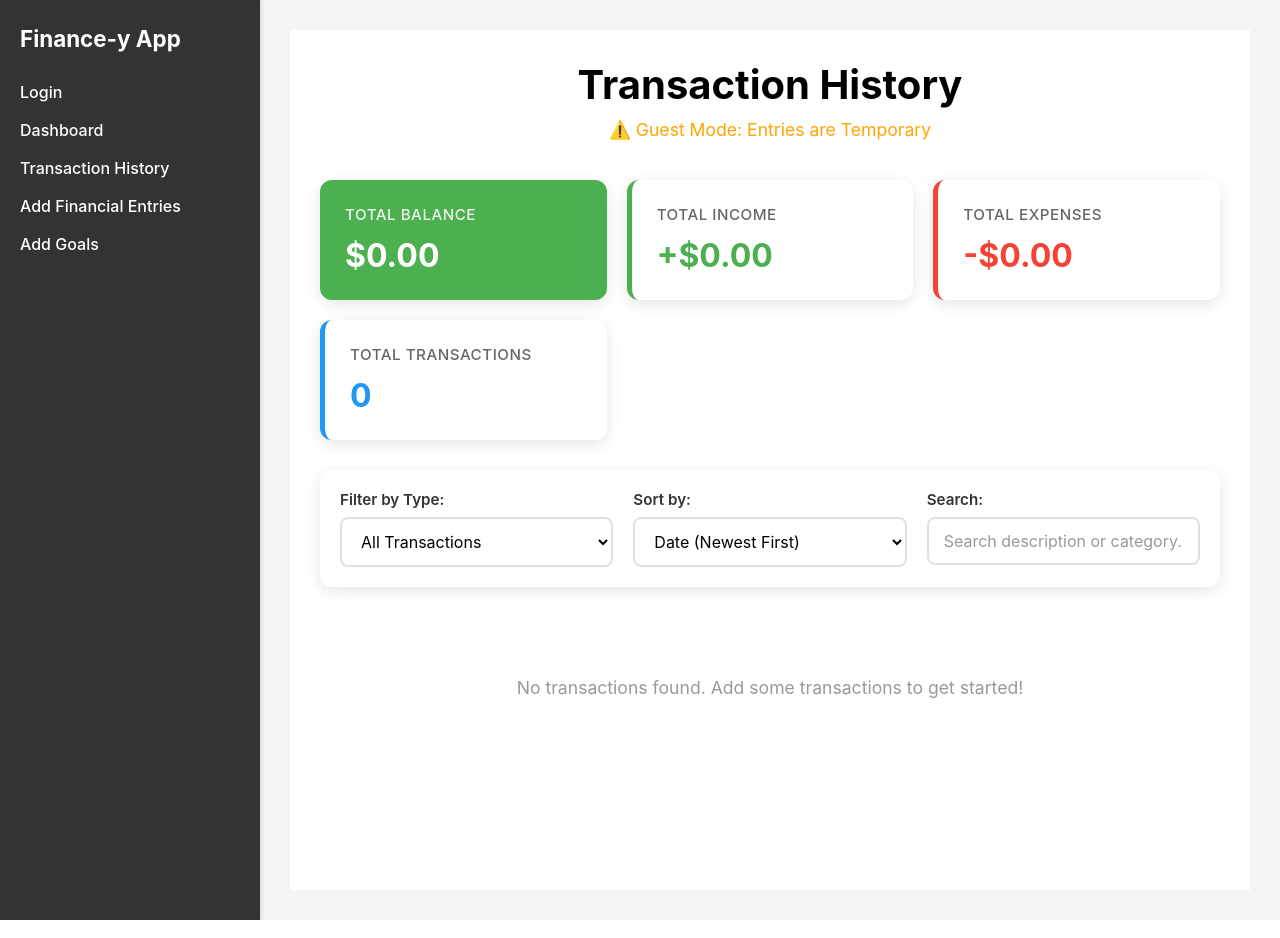
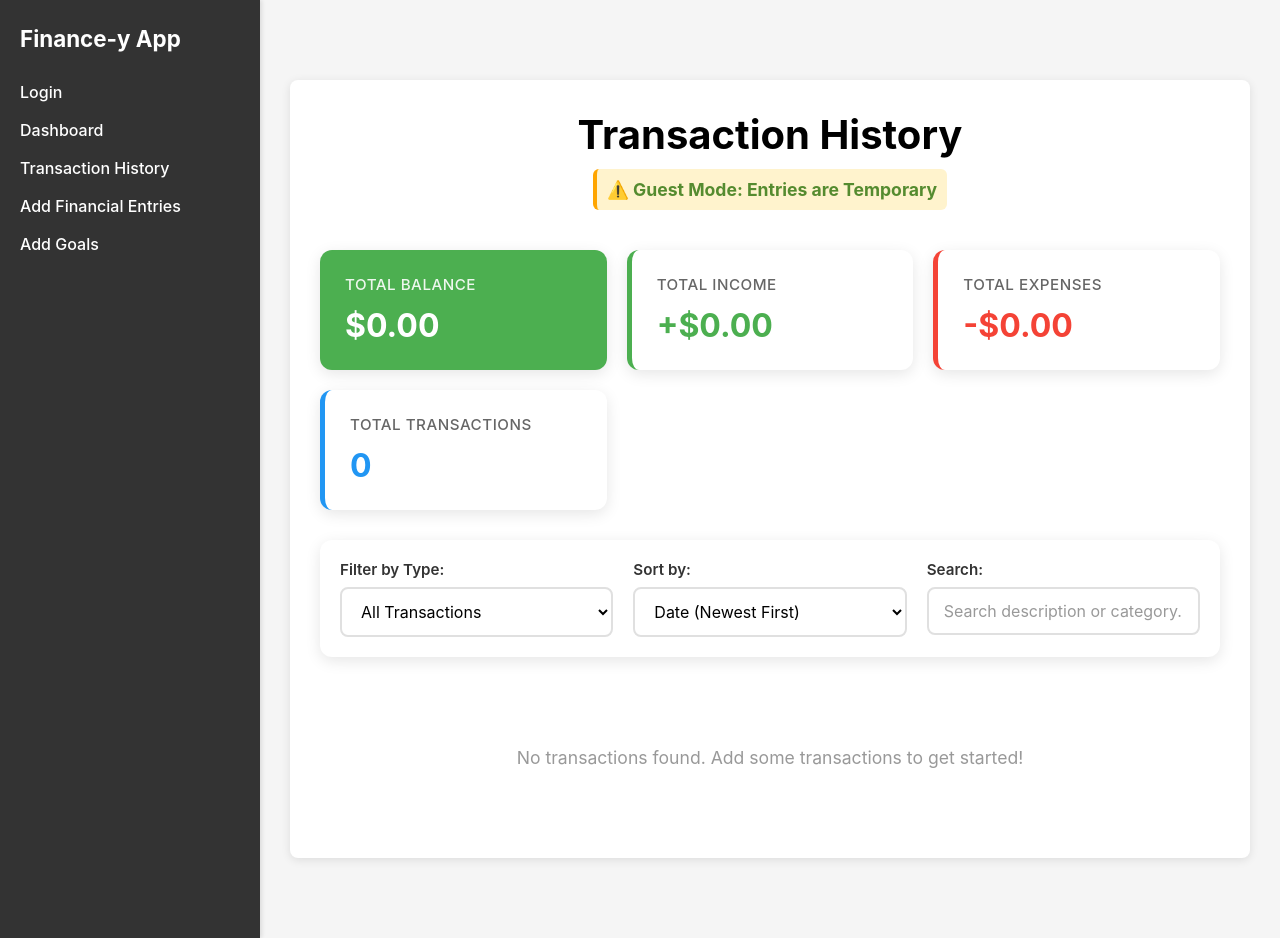
Before and after one commit to FirstPotatoCoder/Finance-y-App, a React (Create React App) app: page /transaction in a window 1280 px wide. Built offline with nearby package versions, Linux system fonts and the light colour scheme.

Commit message:
feat: make warning styling a bit more strong

```diff
--- a/src/components/AddGoal/AddGoal.css
+++ b/src/components/AddGoal/AddGoal.css
@@ -186,14 +186,17 @@
   font-size: 1.5em;
 }
 
-.guest-warning {
-  color: orange;
-  font-weight: bold;
-  margin-bottom: 15px;
-  padding: 10px;
+.guest-warning-goal {
+  display: inline-block;
+  margin: 0 auto 15px;  /* centers it */
+  padding: 10px 20px;
   background: #fff3cd;
   border-radius: 6px;
   border-left: 4px solid orange;
+  color: red;
+  font-size: 30px;
+  font-weight: bold;
+  text-align: center;
 }
 
 /* form container style */
@@ -241,6 +244,10 @@
   border-color: #4CAF50;
   background-color: #fff;
   box-shadow: 0 0 0 3px rgba(76, 175, 80, 0.2);
+}
+
+.form-section {
+  text-align: center;
 }
 
 .full-row {
--- a/src/components/AddGoal/AddGoalComponent.jsx
+++ b/src/components/AddGoal/AddGoalComponent.jsx
@@ -219,7 +219,7 @@ export default function AddGoalComponent({ tempGoals = [], setTempGoals }) {
             <div className="form-section">
                 <h2>Create New Goal</h2>
                 {!isLoggedIn && (
-                    <p className="guest-warning">⚠️ Login to Make Goals Persistent</p>
+                    <p className="guest-warning-goal">⚠️ Login to Make Goals Persistent</p>
                 )}
                 <form className="goal-form" onSubmit={handleSave}>
                     <div className="form-item">
--- a/src/components/Transaction/Transaction.css
+++ b/src/components/Transaction/Transaction.css
@@ -233,10 +233,16 @@
   color: var(--red);
 }
 
-.balance-card {
+.balance-card.positive {
   background: var(--primary-green);
   color: var(--bg-white);
 }
+
+.balance-card.negative {
+  background: red;
+  color: var(--bg-white);
+}
+
 
 .balance-card .stat-label {
   color: rgba(255, 255, 255, 0.9);
--- a/src/components/Transaction/TransactionStats.jsx
+++ b/src/components/Transaction/TransactionStats.jsx
@@ -17,10 +17,10 @@ function TransactionStats({ transactions }) {
 
   return (
     <div className="transaction-stats">
-      <div className="stat-card balance-card">
+      <div className={`stat-card balance-card ${balance >= 0 ? 'positive' : 'negative'}`}>
         <div className="stat-label">Total Balance</div>
-        <div className={`stat-amount ${balance >= 0 ? 'positive' : 'negative'}`}>
-          ${Math.abs(balance).toFixed(2)}
+        <div className={`stat-amount`}>
+          ${balance.toFixed(2)}
         </div>
       </div>
 
--- a/src/pages/AddEntry/AddEntry.css
+++ b/src/pages/AddEntry/AddEntry.css
@@ -7,6 +7,19 @@
   background: white;
   border-radius: 8px;
   box-shadow: 0 2px 10px rgba(0, 0, 0, 0.1);
+}
+
+
+.guest-warning {
+  color: red;
+  font-size: 30px;
+  font-weight: bold;
+  margin-bottom: 15px;
+  padding: 10px;
+  background: #fff3cd;
+  border-radius: 6px;
+  border-left: 4px solid orange;
+  text-align: center;
 }
 
 /* headder styling */
--- a/src/pages/AddEntry/AddEntry.jsx
+++ b/src/pages/AddEntry/AddEntry.jsx
@@ -20,7 +20,7 @@ export default function AddEntry({ tempEntries = [], setTempEntries }) {
                         👋 Welcome back, {username}!
                     </p>
                 ) : (
-                    <p style={{ color: 'orange', fontWeight: 'bold' }}>
+                    <p className='guest-warning'>
                         ⚠️ Login to Make Data Persistent
                     </p>
                 )}
--- a/src/pages/DashboardPage/DashboardPage.css
+++ b/src/pages/DashboardPage/DashboardPage.css
@@ -0,0 +1,7 @@
+.dashboard_container {
+  margin: 50px auto;
+  padding: 30px;
+  background: white;
+  border-radius: 8px;
+  box-shadow: 0 2px 10px rgba(0, 0, 0, 0.1);
+}
--- a/src/pages/DashboardPage/DashboardPage.jsx
+++ b/src/pages/DashboardPage/DashboardPage.jsx
@@ -1,6 +1,8 @@
 import React, { useEffect, useState } from "react";
 import Dashboard from "../../components/Dashboard/Dashboard";
 import { useAuth } from "../../components/AuthContext/AuthContext";
+import './DashboardPage.css';
+
 
 export default function DashboardPage({ tempEntries, tempGoals }) {
   const { isLoggedIn, username } = useAuth();
@@ -33,10 +35,10 @@ export default function DashboardPage({ tempEntries, tempGoals }) {
   }, [isLoggedIn, username, tempEntries, tempGoals]);
 
   return (
-    <div style={{ padding: "20px" }}>
+    <div className="dashboard_container">
       <div style={{ textAlign: "center", marginBottom: "20px" }}>
         <h1>Dashboard</h1>
-        {!isLoggedIn && <p style={{ color: "orange" }}>⚠️ Guest Mode: Entries are Temporary</p>}
+        {!isLoggedIn && <p className="guest-warning">⚠️ Guest Mode: Entries are Temporary</p>}
         {isLoggedIn && (
           <p style={{ color: "green", fontWeight: "bold" }}>
             👋 Welcome back, {username}!
--- a/src/pages/Transaction/Transaction.css
+++ b/src/pages/Transaction/Transaction.css
@@ -1,7 +1,10 @@
 .transaction-page {
-  min-height: 100vh;
+  margin: 50px auto;
   padding: 30px;
-  background-color: white;
+  background: white;
+  border-radius: 8px;
+  box-shadow: 0 2px 10px rgba(0, 0, 0, 0.1);
+  justify-content: center;
 }
 
 .transaction-header {
@@ -47,3 +50,16 @@
     font-size: 1em;
   }
 }
+
+.guest-warning {
+  display: inline-block;
+  color: red;
+  font-size: 30px;
+  font-weight: bold;
+  margin-bottom: 15px;
+  padding: 10px;
+  background: #fff3cd;
+  border-radius: 6px;
+  border-left: 4px solid orange;
+  text-align: center;
+}
--- a/src/pages/Transaction/Transaction.jsx
+++ b/src/pages/Transaction/Transaction.jsx
@@ -71,7 +71,7 @@ export default function Transaction({ tempEntries }) {
         <div className="transaction-page">
             <div className="transaction-header">
                 <h1>Transaction History</h1>
-                {!isLoggedIn && <p style={{ color: 'orange' }}>⚠️ Guest Mode: Entries are Temporary</p>}
+                {!isLoggedIn && <p className='guest-warning'>⚠️ Guest Mode: Entries are Temporary</p>}
                 {
                 isLoggedIn &&
                 <p style={{ color: 'green', fontWeight: 'bold' }}>
```
Also changed, not shown: src/components/Dashboard/Dashboard.css (line endings or trailing spaces).
